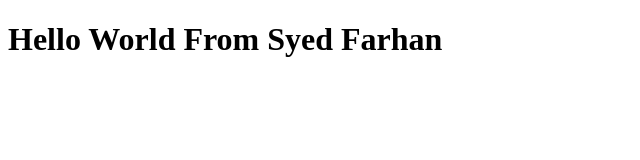
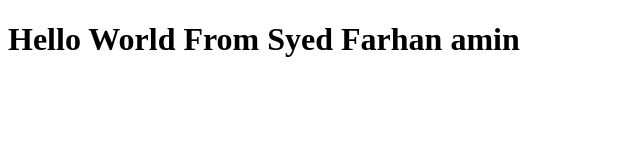
Before and after one commit to farhan-amin/BootcampClass1, a plain HTML site: page index.html in a window 1280 px wide. Shown: the whole page, without its empty margins (0-640 px from the left). Drawn offline with Linux system fonts and the light colour scheme.

Commit message:
update index.html

```diff
--- a/index.html
+++ b/index.html
@@ -6,6 +6,6 @@
     <title>BootcampClass1</title>
 </head>
 <body>
-     <h1>Hello World From Syed Farhan</h1>
+     <h1>Hello World From Syed Farhan amin</h1>
 </body>
 </html>
```
